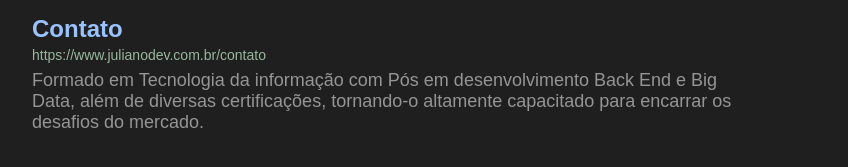
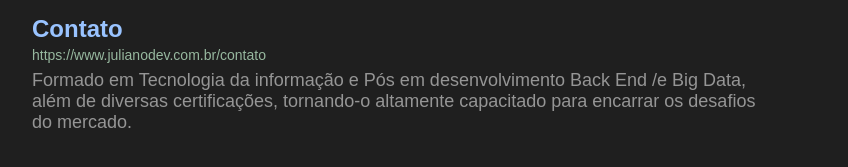
Before and after one commit to JulianoSilva05/curriculo, a plain HTML site: page index.html in a window 1280 px wide. Shown: the part 611-778 px from the top of the page, without its empty margins (356-1204 px from the left). Drawn offline with Linux system fonts and the light colour scheme; a web font is replaced by a local one.

Commit message:
correcao_texto

```diff
--- a/index.html
+++ b/index.html
@@ -18,8 +18,8 @@
                 mercado. </span><span class="v2_80">https://www.julianodev.com.br/formacao</span><span
                 class="v2_77">Formação</span><span class="v2_78">
             </span></div>
-        <div class="v2_115"><span class="v2_116">Formado em Tecnologia da informação com Pós em desenvolvimento Back End
-                e Big Data, além de diversas certificações, tornando-o altamente capacitado para encarrar os desafios do
+        <div class="v2_115"><span class="v2_116">Formado em Tecnologia da informação e Pós em desenvolvimento Back End
+                /e Big Data, além de diversas certificações, tornando-o altamente capacitado para encarrar os desafios do
                 mercado. </span><span class="v2_117">https://www.julianodev.com.br/contato</span><span
                 class="v2_118">Contato</span></div>
         <div class="v2_108"><span class="v2_109">Para relaxar, Juliano gosta de jogar, ler livros sobre desenvolvimento
```
